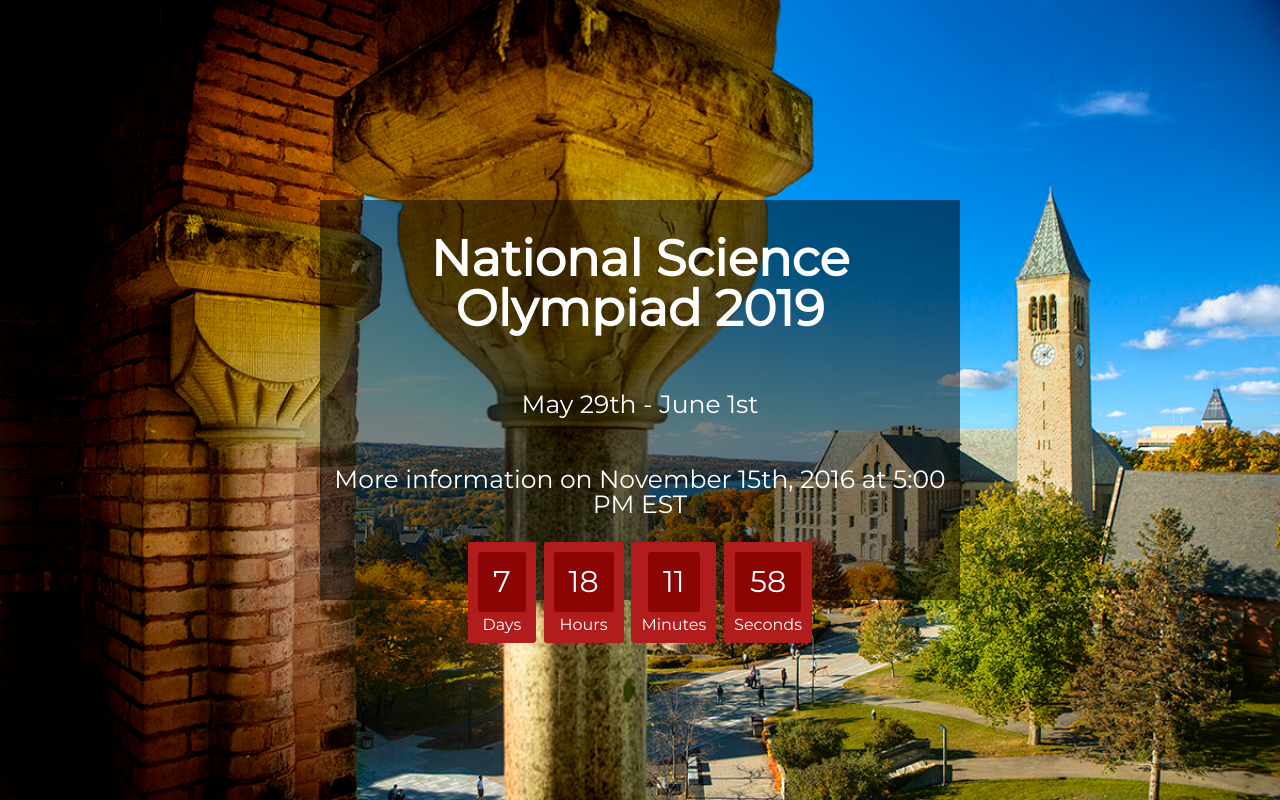
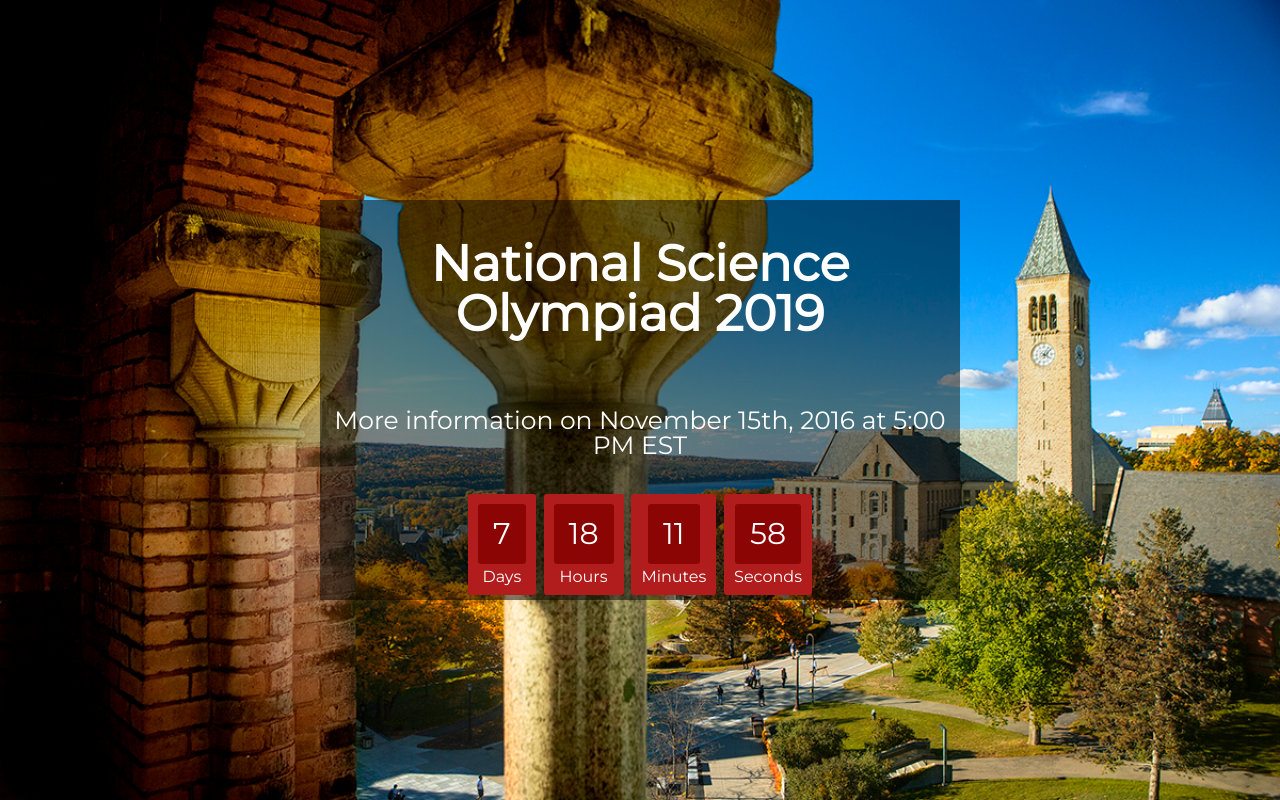
Before and after one commit to SHBelsky/EzraCountdown, a plain HTML site: page index.html in a window 1280 px wide. Drawn offline with Linux system fonts and the light colour scheme.

Commit message:
Update index.html

```diff
--- a/index.html
+++ b/index.html
@@ -10,7 +10,6 @@
         <div id="countdown">
             <div id="countdown-inner">
                 <h1>National Science Olympiad 2019</h1>
-                <p>May 29th - June 1st</p>
                 <p>More information on November 15th, 2016 at 5:00 PM EST</p>
                 <div id="clockdiv">
                     <div>
```
